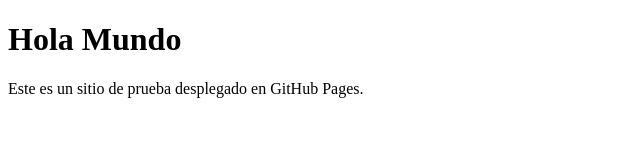
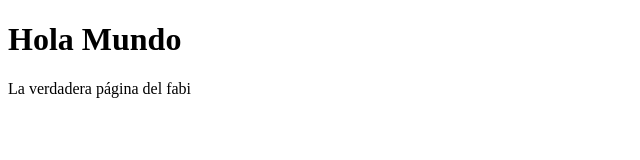
Before and after one commit to Favofrito3/PaginaPruebas, a plain HTML site: page index.html in a window 1280 px wide. Shown: the whole page, without its empty margins (0-640 px from the left). Drawn offline with Linux system fonts and the light colour scheme.

Commit message:
chore: a ver jiji

```diff
--- a/index.html
+++ b/index.html
@@ -7,6 +7,6 @@
 </head>
 <body>
     <h1>Hola Mundo</h1>
-    <p>Este es un sitio de prueba desplegado en GitHub Pages.</p>
+    <p>La verdadera página del fabi</p>
 </body>
 </html>
```
Also changed, not shown: 1 other file.
